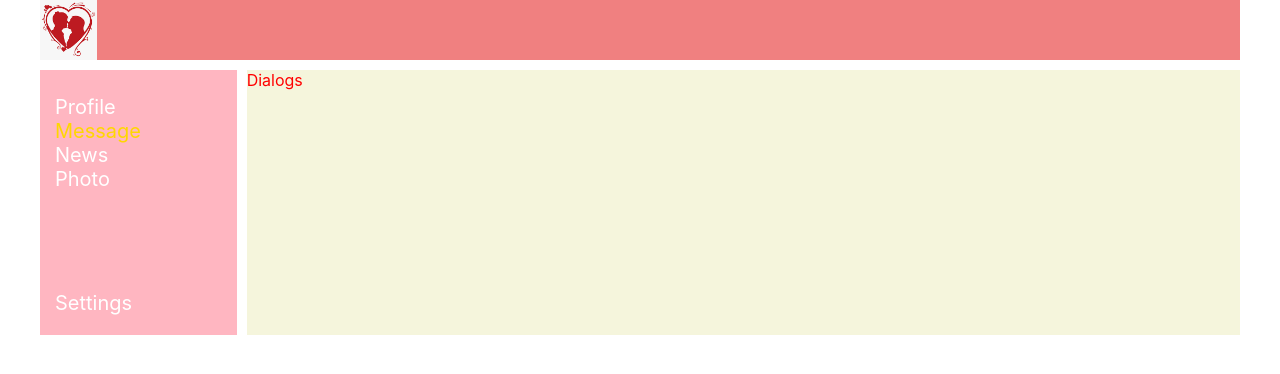
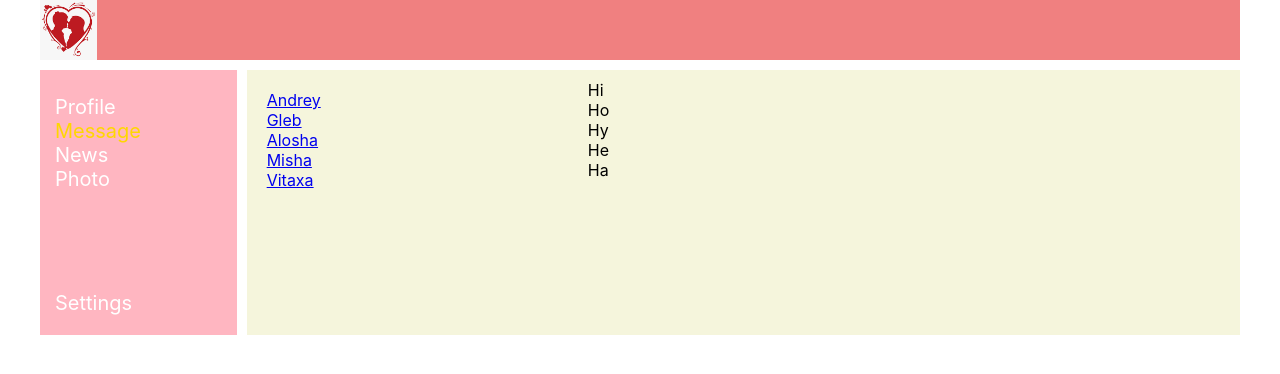
Before and after one commit to Sendega89/My_First_React_Project, a React (Create React App) app: page /Message in a window 1280 px wide. Shown: the top 374 px of the page. Built offline with nearby package versions, Linux system fonts and the light colour scheme.

Commit message:
add Navlink to Message.jsx

```diff
--- a/src/Components/Sidebar/Item/Message/Message.jsx
+++ b/src/Components/Sidebar/Item/Message/Message.jsx
@@ -1,10 +1,36 @@
 import React from "react";
 import s from "./Message.module.css";
+import {NavLink} from "react-router-dom";
 
 function Message() {
     return (
-        <div className={s.item}>
-           Dialogs
+        <div className={s.dialogs}>
+            <div className={s.dialogs_item}>
+                <div className={s.dialog}>
+                    <NavLink to="/Message/dialogs/1">Andrey </NavLink>
+                </div>
+                <div className={s.dialog}>
+                    <NavLink to="/Message/dialogs/2"> Gleb</NavLink>
+                </div>
+                <div className={s.dialog}>
+                    <NavLink to="/Message/dialogs/3"> Alosha</NavLink>
+                </div>
+                <div className={s.dialog + ' ' + s.active}>
+                    <NavLink to="/Message/dialogs/4"> Misha</NavLink>
+                </div>
+                <div className={s.dialog}>
+                    <NavLink to="/Message/dialogs/5"> Vitaxa</NavLink>
+                </div>
+
+
+            </div>
+            <div className={s.messages}>
+                <div className={s.message}>Hi</div>
+                <div className={s.message}>Ho</div>
+                <div className={s.message}>Hy</div>
+                <div className={s.message}>He</div>
+                <div className={s.message}>Ha</div>
+            </div>
         </div>
     )
 }
--- a/src/Components/Sidebar/Item/Message/Message.module.css
+++ b/src/Components/Sidebar/Item/Message/Message.module.css
@@ -1,3 +1,18 @@
-.item {
-    color: red;
+.dialogs {
+    display: grid;
+    grid-template-columns: 1fr 2fr;
 }
+
+.dialogs_item {
+    padding: 20px;
+}
+.dialogs_item .active {
+    color: gold;
+}
+.messages {
+    padding: 10px;
+}
+
+.message {
+
+}
```
